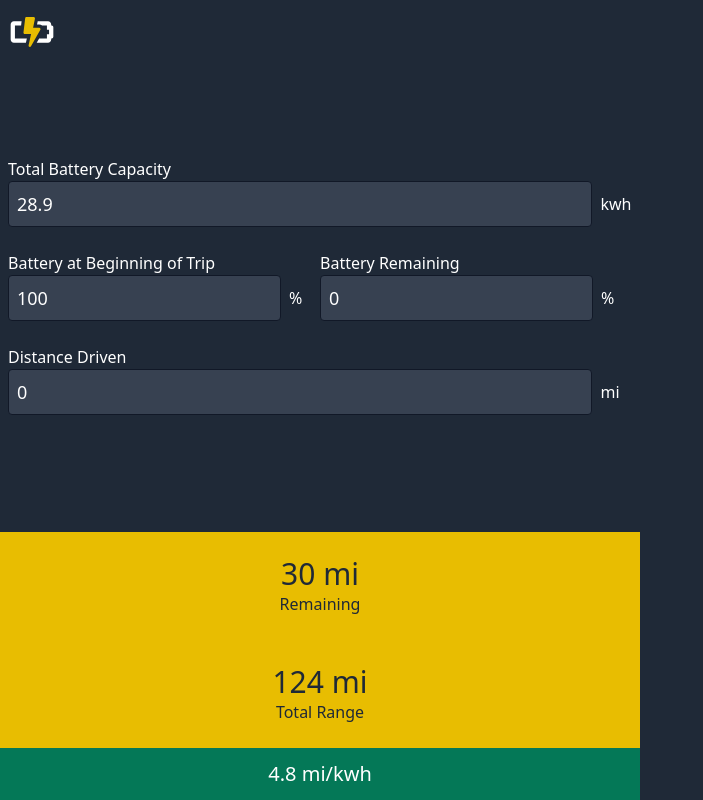
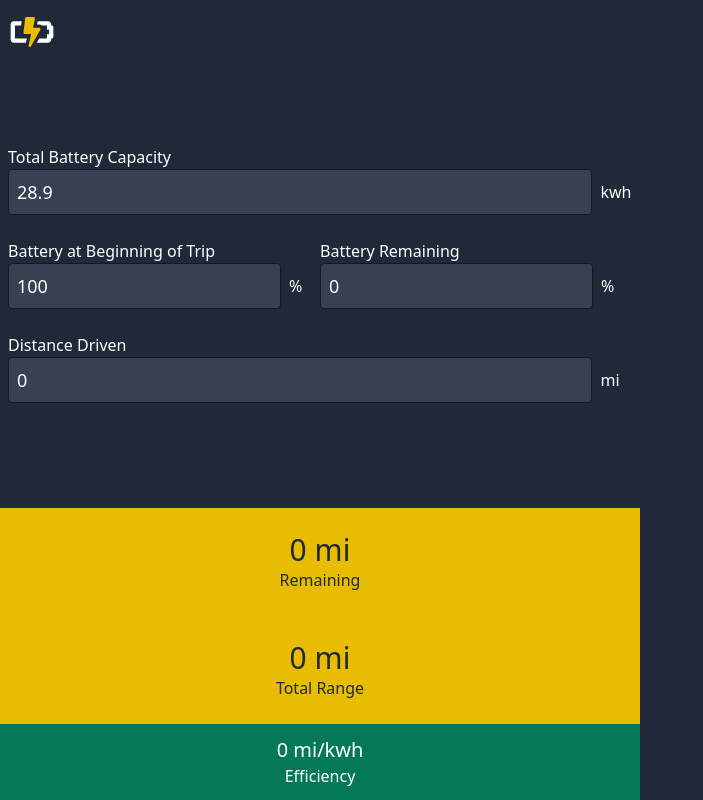
Before and after one commit to joshuafredrickson/ev-range-estimator, a React (Create React App) app: page / in a window 1280 px wide. Shown: the whole page, without its empty margins (0-703 px from the left). Built offline with nearby package versions, Linux system fonts and the light colour scheme.

Commit message:
Add Results context

```diff
--- a/src/components/App/App.tsx
+++ b/src/components/App/App.tsx
@@ -3,19 +3,23 @@ import Header from '../Header/Header';
 import Calculator from '../Calculator/Calculator';
 import Results from '../Results/Results';
 import { CalculationsProvider } from '../../context/Calculations';
+import { ResultsProvider } from '../../context/Results';
 import './App.scss';
 
 const App: React.FC = () => {
   // Initial values
   const calculations = {};
+  const results = {};
 
   return (
     <CalculationsProvider values={calculations}>
-      <div className="w-full h-full App">
-        <Header />
-        <Calculator />
-        <Results />
-      </div>
+      <ResultsProvider values={results}>
+        <div className="w-full h-full App">
+          <Header />
+          <Calculator />
+          <Results />
+        </div>
+      </ResultsProvider>
     </CalculationsProvider>
   );
 };
--- a/src/components/Calculator/Calculator.tsx
+++ b/src/components/Calculator/Calculator.tsx
@@ -1,10 +1,12 @@
 import React, { useEffect } from 'react';
 import { useCalculations } from '../../context/Calculations';
+import { useResults } from '../../context/Results';
 import CalculatorItem from '../CalculatorItem/CalculatorItem';
 import './Calculator.scss';
 
 const Calculator: React.FC = () => {
   const { calculations, setCalculations } = useCalculations();
+  const { results, setResults } = useResults();
 
   useEffect(() => {
     setCalculations({
@@ -33,6 +35,27 @@ const Calculator: React.FC = () => {
         value: 0,
       },
     });
+
+    setResults({
+      efficiency: {
+        key: 'efficiency',
+        label: 'Efficiency',
+        units: 'mi/kwh',
+        value: 0,
+      },
+      rangeRemaining: {
+        key: 'rangeRemaining',
+        label: 'Remaining',
+        units: 'mi',
+        value: 0,
+      },
+      totalRange: {
+        key: 'totalRange',
+        label: 'Total Range',
+        units: 'mi',
+        value: 0,
+      },
+    });
   }, []);
 
   useEffect(() => {
@@ -45,17 +68,14 @@ const Calculator: React.FC = () => {
     const capacityUsed = batteryPercentage * calculations.batteryCapacity.value;
     const capacityRemaining = calculations.batteryCapacity.value - capacityUsed;
     const milesPerKwh = calculations.distanceDriven.value / capacityUsed;
-    const milesRemaining = milesPerKwh * capacityRemaining;
-    const totalRange = milesRemaining + calculations.distanceDriven.value;
+    const rangeRemaining = milesPerKwh * capacityRemaining;
+    const totalRange = rangeRemaining + calculations.distanceDriven.value;
 
-    console.log(
-      batteryPercentage,
-      capacityUsed,
-      capacityRemaining,
-      milesPerKwh,
-      milesRemaining,
-      totalRange
-    );
+    setResults({
+      efficiency: { ...results.efficiency, value: milesPerKwh },
+      rangeRemaining: { ...results.rangeRemaining, value: rangeRemaining },
+      totalRange: { ...results.totalRange, value: totalRange },
+    });
   }, [calculations]);
 
   return (
--- a/src/components/Result/Result.tsx
+++ b/src/components/Result/Result.tsx
@@ -1,31 +1,42 @@
 import React from 'react';
+import { useResults } from '../../context/Results';
 
 export interface ResultProps {
-  type: 'remaining' | 'total' | 'efficiency';
+  type: 'rangeRemaining' | 'totalRange' | 'efficiency';
   value?: number;
 }
 
-const Results: React.FC<ResultProps> = (props) => {
+const Result = ({ type }: ResultProps): JSX.Element => {
+  const { results } = useResults();
+  const result = results ? results[type] : null;
+
+  if (!result) {
+    return <></>;
+  }
+
   return (
     <div
       className={`flex flex-col items-center justify-center landscape:w-full ${
-        props.type === 'efficiency'
+        result.key === 'efficiency'
           ? 'bg-green-700 text-white h-auto w-full p-3'
           : 'text-gray-800 landscape:h-full w-1/2 p-6'
       }`}
     >
       <span
         className={`block whitespace-nowrap ${
-          props.type === 'efficiency' ? 'text-xl' : 'text-3xl'
+          result.key === 'efficiency' ? 'text-xl' : 'text-3xl'
         }`}
       >
-        {props.value ?? <>&ndash;</>} mi
-        {props.type === 'efficiency' ? '/kwh' : ''}
+        {result.key === 'efficiency' ? (
+          <>{Math.round((result.value + Number.EPSILON) * 100) / 100}</>
+        ) : (
+          <>{Math.round(result.value)}</>
+        )}{' '}
+        {result.units}
       </span>
-      {props.type === 'remaining' && <>Remaining</>}
-      {props.type === 'total' && <>Total Range</>}
+      {result.label}
     </div>
   );
 };
 
-export default Results;
+export default Result;
--- a/src/components/Results/Results.tsx
+++ b/src/components/Results/Results.tsx
@@ -5,9 +5,9 @@ import './Results.scss';
 const Results: React.FC = () => {
   return (
     <div className="flex flex-row flex-wrap text-center bg-electric landscape:flex-col landscape:flex-nowrap Results">
-      <Result type="remaining" value={30} />
-      <Result type="total" value={124} />
-      <Result type="efficiency" value={4.8} />
+      <Result type="rangeRemaining" />
+      <Result type="totalRange" />
+      <Result type="efficiency" />
     </div>
   );
 };
--- /dev/null
+++ b/src/context/Results.tsx
@@ -0,0 +1,40 @@
+import { createContext, useContext, useState } from 'react';
+
+export interface ResultsProps {
+  [index: string]:
+    | {
+        key: string;
+        label: string;
+        units: string;
+        value: number;
+      }
+    | undefined;
+}
+
+export interface ResultsProviderProps {
+  values: ResultsProps;
+  children?: React.ReactNode;
+}
+
+export const ResultsContext = createContext<any>({});
+
+export const ResultsProvider = ({
+  values,
+  children,
+}: ResultsProviderProps): JSX.Element => {
+  const [results, setResults] = useState<ResultsProps>(values);
+
+  const providerValue = {
+    results,
+    setResults,
+  };
+
+  return (
+    <ResultsContext.Provider value={providerValue}>
+      {children}
+    </ResultsContext.Provider>
+  );
+};
+
+// eslint-disable-next-line
+export const useResults = () => useContext(ResultsContext);
```
